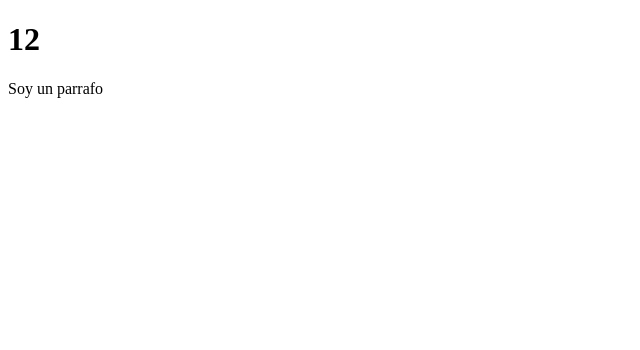
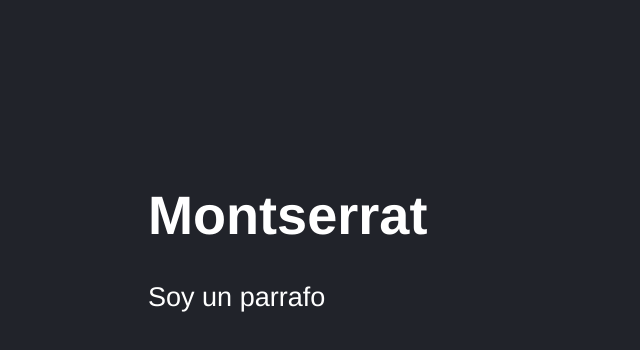
Before and after one commit to montsegv-2/First-steps-React, a React (Vite) app: page / in a window 1280 px wide. Shown: the top 350 px of the page, without its empty margins (0-640 px from the left). Built offline with nearby package versions, Linux system fonts and the light colour scheme.

Commit message:
styles with CSS

```diff
--- a/src/FirstApp.jsx
+++ b/src/FirstApp.jsx
@@ -1,13 +1,9 @@
-
-const getResult = (a, b) => {
-    return a + b;
-}
 
 export const FirstApp = () => {
 
   return (
     <>
-      <h1>{ getResult(10, 2) }</h1>
+      <h1>Montserrat</h1>
         {/* <h1>{ JSON.stringify( newMessage ) }</h1> */}
         <p>Soy un parrafo</p>
     </>
--- a/src/main.jsx
+++ b/src/main.jsx
@@ -1,6 +1,7 @@
 import React from 'react';
 import ReactDOM from 'react-dom/client';
 import { FirstApp } from './FirstApp';
+import './styles.css';
 //  import { HelloWorldApp } from './HelloWorldApp'
 
 ReactDOM.createRoot( document.getElementById('root')).render(
--- /dev/null
+++ b/src/styles.css
@@ -0,0 +1,8 @@
+html, body {
+    background-color: #21232A;
+    color: white;
+    font-family: Helvetica, Arial, sans-serif;
+    font-size: 1.3rem;
+    padding: 70px;
+
+}
```
